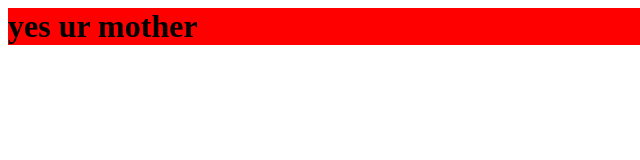
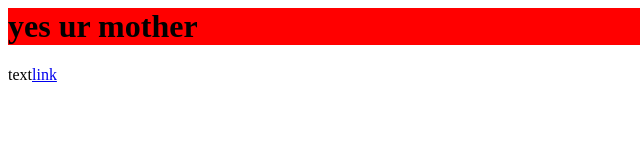
Before and after one commit to Dreamscapewiki/dreamscapewiki.github.io, a plain HTML site: page index.html in a window 1280 px wide. Shown: the full height of the page, 0-640 px from the left. Drawn offline with Linux system fonts and the light colour scheme.

Commit message:
Update index.html

```diff
--- a/index.html
+++ b/index.html
@@ -6,5 +6,6 @@
     <link rel="stylesheet" type="text/css" href="stylesheet.css">
 <body>
     <h1>yes ur mother</h1>
+    <p>text<a href="page.html">link</a></p>
 </body>
 </html>
```
